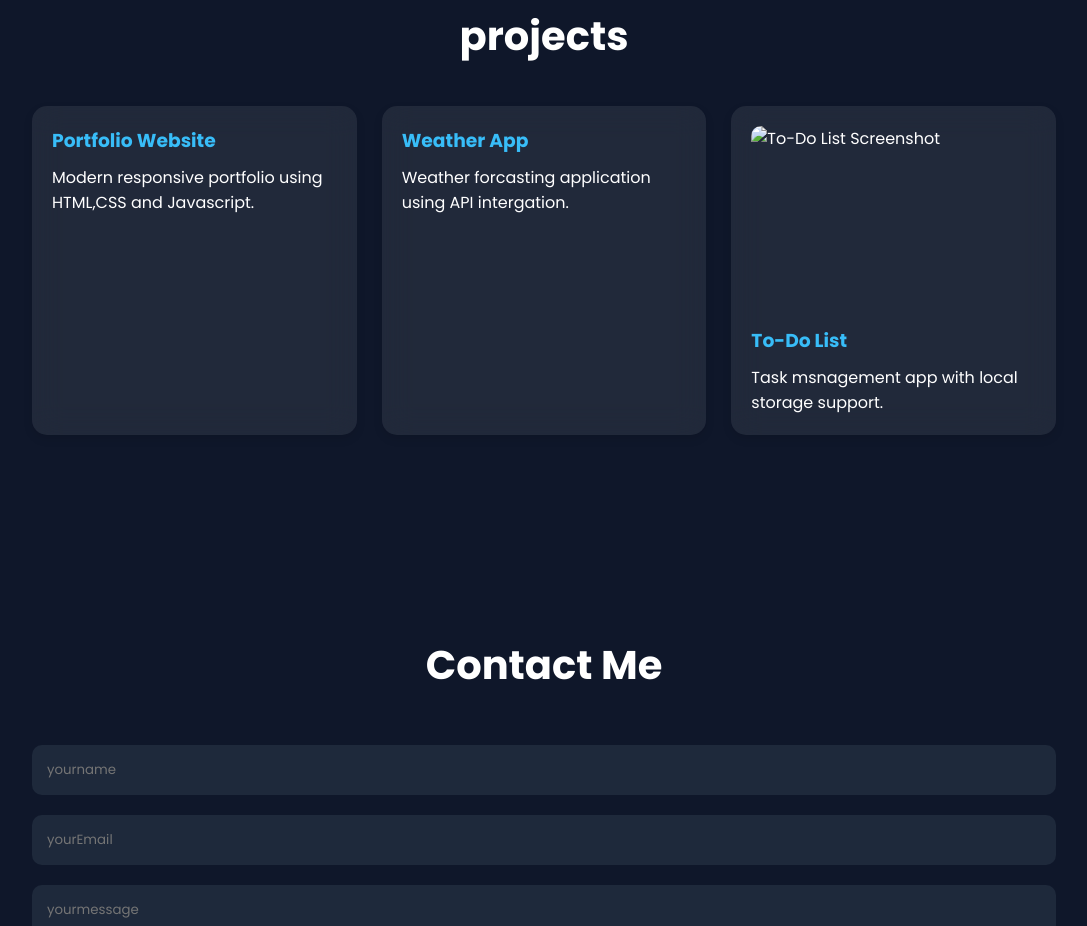
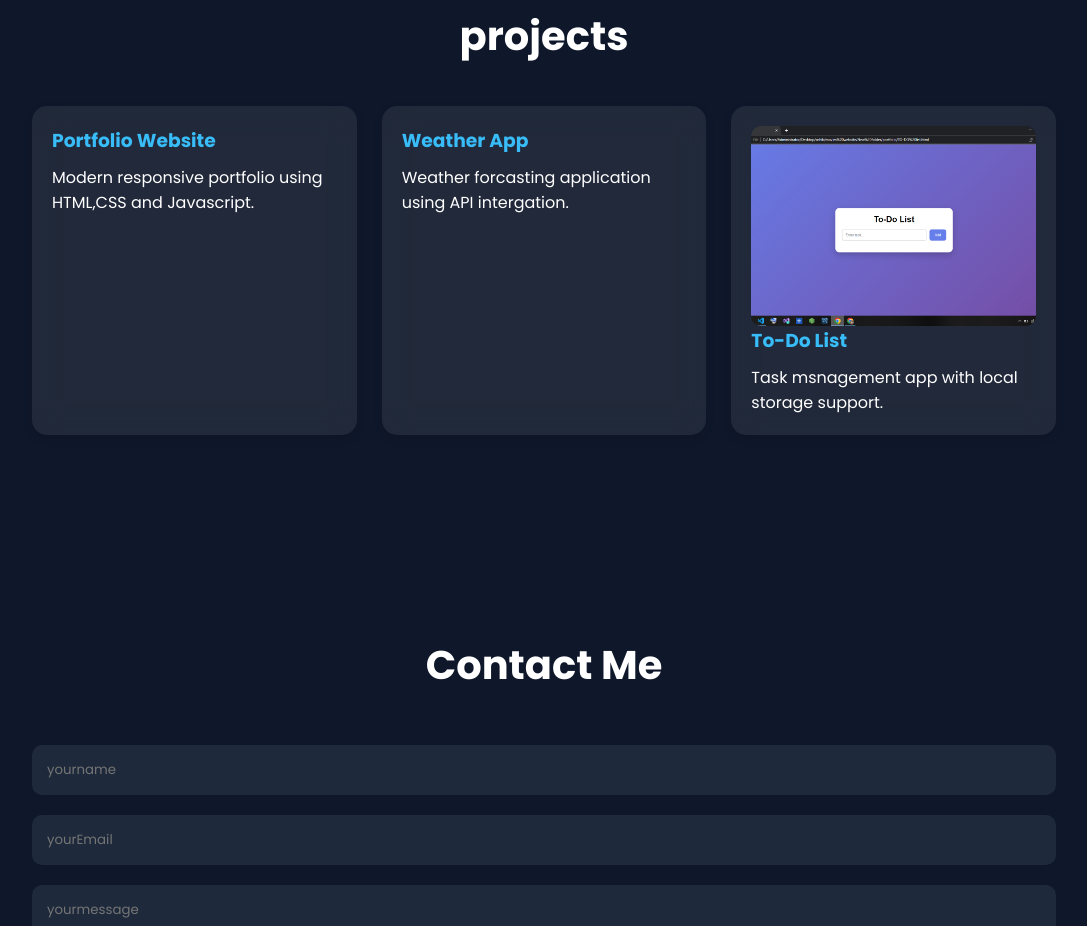
Before and after one commit to ashik121201-art/ashik-portfolio, a plain HTML site: page index.html in a window 1280 px wide. Shown: the part 1680-2606 px from the top of the page, without its empty margins (96-1183 px from the left). Drawn offline with Linux system fonts and the light colour scheme.

Commit message:
Fix HTML structure and improve formatting

```diff
--- a/index.html
+++ b/index.html
@@ -264,9 +264,7 @@
                 <p>Weather forcasting application using API intergation.</p>
             </div>
             <div class="project-card">
-                <img src=todo-screenshot.png"
-                alt="To-Do List Screenshot"
-                class="project-image">
+                <img src="todo-screenshot.png" alt="To-Do List Screenshot" class="project-image">
                 <h3>To-Do List</h3>
                 <p>Task msnagement app with local storage support.</p>
             </div>
```
